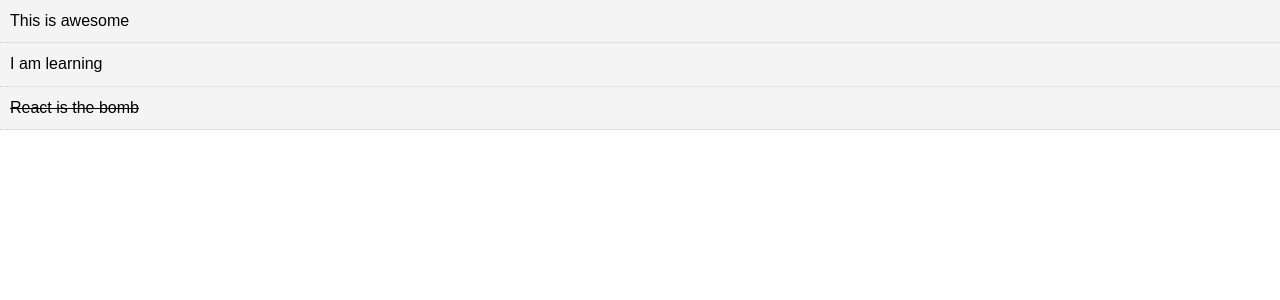
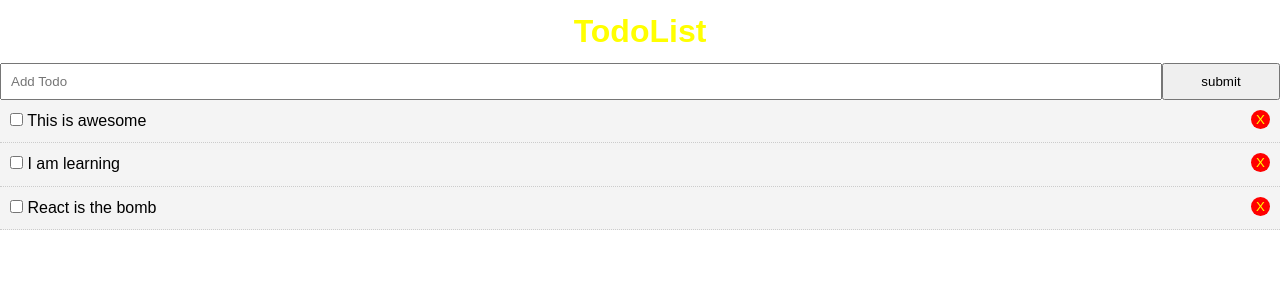
Before and after one commit to NelsonNNN/React-CalorieTrack, a React (Create React App) app: page / in a window 1280 px wide. Shown: the top 300 px of the page. Built offline with nearby package versions, Linux system fonts and the light colour scheme.

Commit message:
Added input and submit

```diff
--- a/src/App.js
+++ b/src/App.js
@@ -1,5 +1,7 @@
 import React, { Component } from 'react';
-import Todos from './components/Todos'
+import Todos from './components/Todos';
+import Title from './components/layout/addtitle'
+import AddTodo from './components/addtodo'
 import './App.css';
 
 class App extends Component {
@@ -18,15 +20,31 @@
       {
         id:3,
         title: 'React is the bomb',
-        completed: true
+        completed: false
       }
     ]
   };
 
+  markComplete = (id) =>{
+    this.setState({todos: this.state.todos.map((todo)=>{
+      if(todo.id === id){
+        todo.completed = !todo.completed
+      }
+      return todo;
+      })
+    })
+  }
+
+  deleteItem = (id) =>{
+    this.setState({todos: [...this.state.todos.filter(todo => todo.id !== id)]})
+  }
+
   render(){
     return (
       <div className="App">
-        <Todos todos={this.state.todos}/>
+        <Title />
+        <AddTodo />
+        <Todos todos={this.state.todos} markComplete={this.markComplete} deleteItem={this.deleteItem}/>
       </div>
     );
   }
--- a/src/components/TodoItem.js
+++ b/src/components/TodoItem.js
@@ -13,9 +13,14 @@
         }
     }
     render() {
+        const{ id, title } = this.props.todo
         return (
             <div style={this.getStyle()}>
-                <p>{this.props.todo.title}</p>
+                <p>
+                    <input type='checkbox' onChange={this.props.markComplete.bind(this, id)}/>{" "}
+                    {title}
+                    <button onClick={this.props.deleteItem.bind(this, id)} style={btnStyle}>X</button>
+                </p>
             </div>
         )
     }
@@ -25,4 +30,13 @@
     todo: PropTypes.object.isRequired
 }
 
+const btnStyle ={
+    background:'red',
+    color:'yellow',
+    border: 'none',
+    padding:'2px 5px',
+    borderRadius:'50%',
+    marginLeft:'9px',
+    float:'right'
+}
 export default TodoItem
--- a/src/components/Todos.js
+++ b/src/components/Todos.js
@@ -5,7 +5,7 @@
 class Todos extends Component {
  render(){
     return this.props.todos.map((todo)=>(
-    <TodoItem key={todo.id} todo={todo} />
+    <TodoItem key={todo.id} todo={todo} markComplete={this.props.markComplete} deleteItem={this.props.deleteItem}/>
     ))
  }
 }
--- /dev/null
+++ b/src/components/addtodo.js
@@ -0,0 +1,14 @@
+import React, { Component } from 'react'
+
+export class AddTodo extends Component {
+    render() {
+        return (
+            <form style={{display: 'flex'}}>
+                <input type='text' name='title' placeholder='Add Todo' style={{flex:'10', padding:'9px'}}/>
+                <input type='submit' value='submit' className='btn' style={{flex: '1'}} />
+            </form>
+        )
+    }
+}
+
+export default AddTodo
--- /dev/null
+++ b/src/components/layout/addtitle.js
@@ -0,0 +1,18 @@
+import React from 'react';
+
+function Title(){
+    return (
+        <header style={titleStyle}>
+            <h1>TodoList</h1>
+        </header>
+    )
+}
+
+const titleStyle = {
+    backround: 'grey',
+    color:'yellow',
+    textAlign:'center',
+    padding:'9px'
+}
+
+export default Title
```
